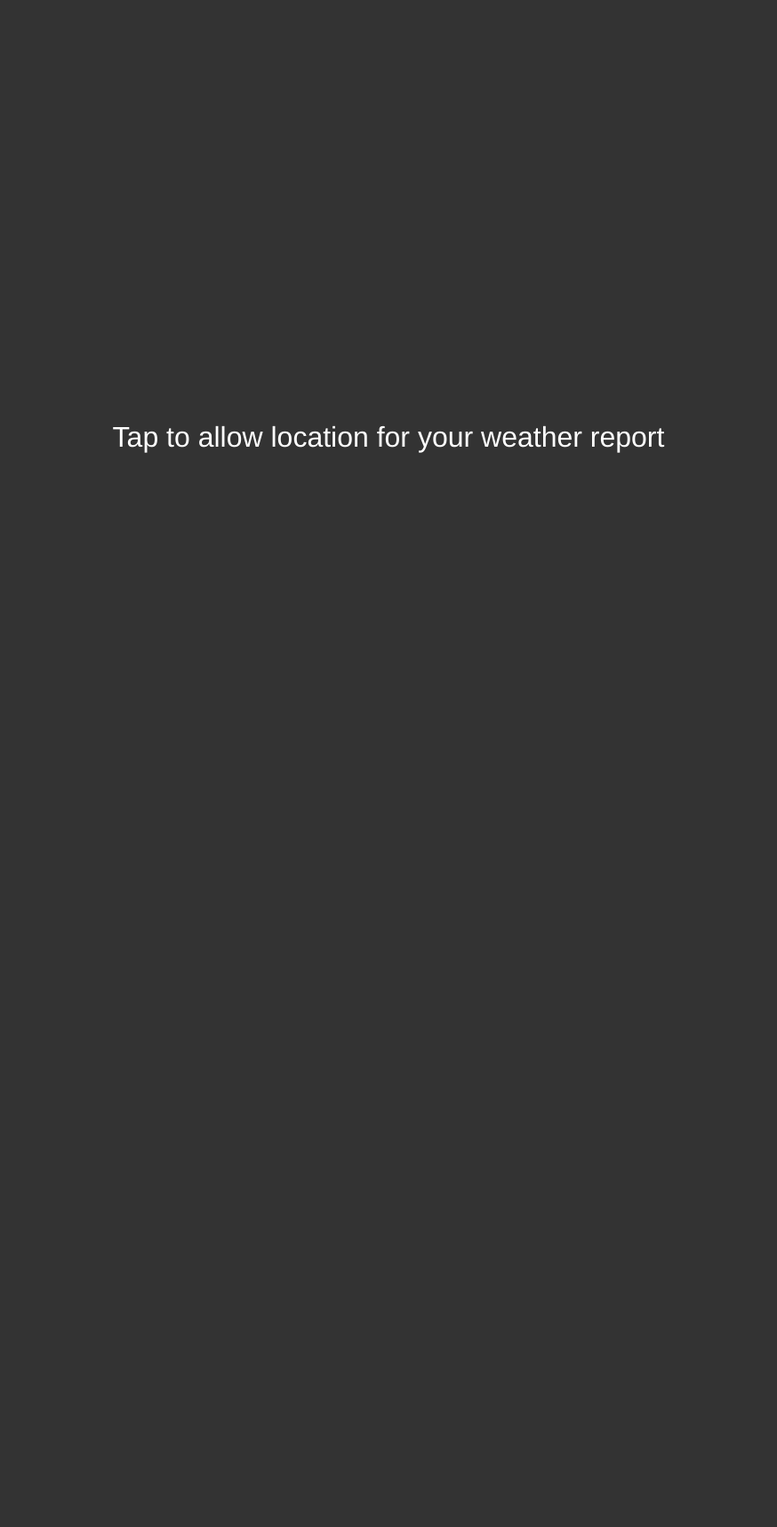
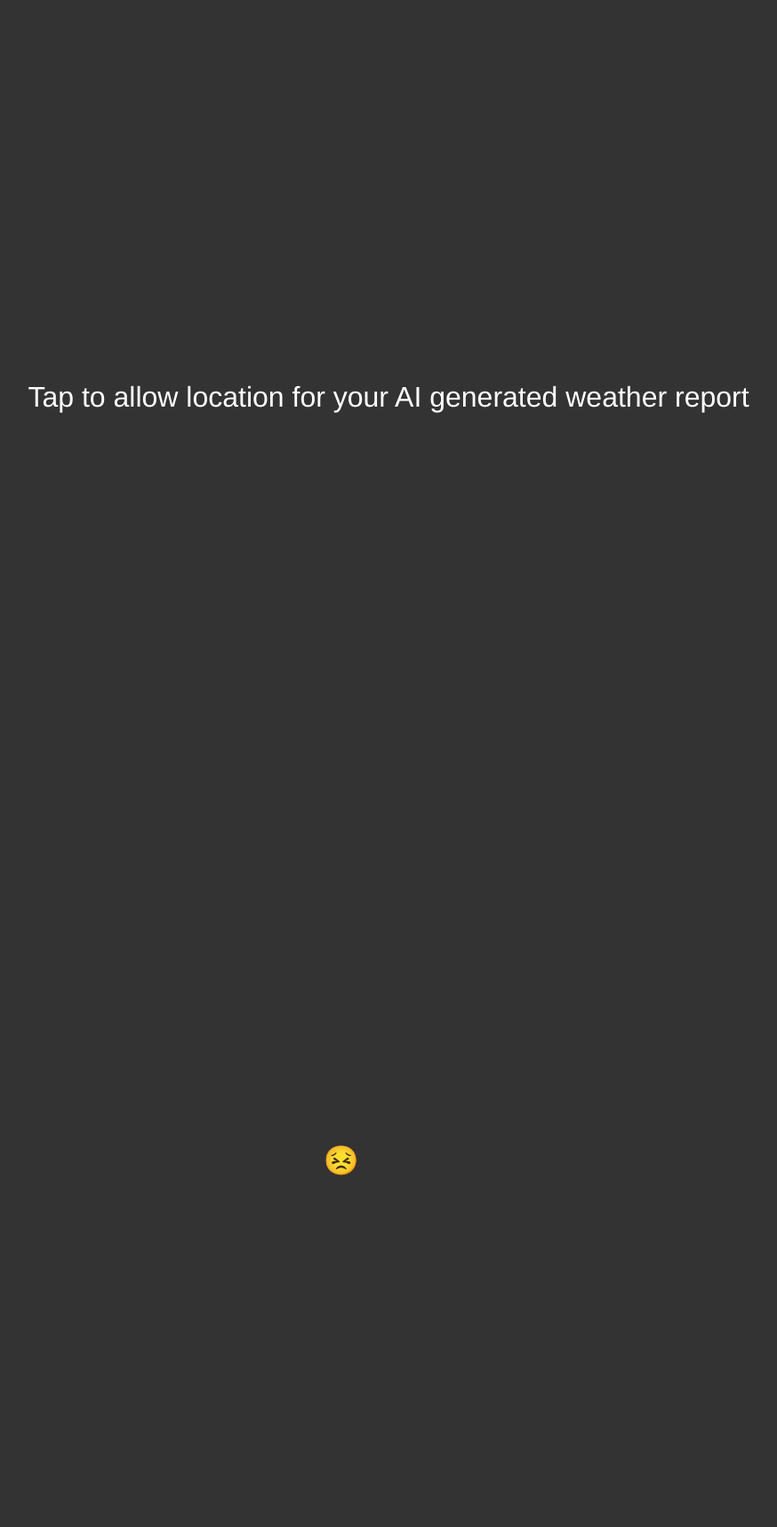
Before and after one commit to michaelcueno/michaelcueno.com, a Jekyll site: the page built from weatherfart/index.html, in a window 1280 px wide. Shown: the whole page at 89% size, without its empty margins (203-1077 px from the left). Built offline with Jekyll 4.4.1, drawn with Linux system fonts in a browser that asks for light colours; before the commit the page ends 996 px from its top, so only the background shows below that.

Commit message:
add emoji spinner and sync script

```diff
--- a/css/weatherfart.scss
+++ b/css/weatherfart.scss
@@ -35,7 +35,7 @@
   justify-content: center;
   align-items: center;
   text-align: center;
-  min-height: 100vh;
+  min-height: 90vh;
 
   border-radius: 25px;
   border-color: $grey-color-light;
@@ -47,7 +47,15 @@
   justify-content: center;
   align-items: center;
   text-align: center;
-  min-height: 100vh;
+  min-height: 90vh;
+}
+
+.fart-text {
+  display: flex;
+  justify-content: center;
+  align-items: center;
+  text-align: center;
+  min-height: 90vh;
 }
 
 .content {
@@ -57,6 +65,72 @@
   align-items: center;
   text-align: center;
   min-height: 100vh;
+}
+
+.fade-in-out-1 {
+  animation: fadeInOut1 4s ease-in-out infinite;
+}
+
+.fade-in-out-2 {
+  animation: fadeInOut2 4s ease-in-out infinite;
+}
+
+.fade-in-out-3 {
+  animation: fadeInOut3 4s ease-in-out infinite;
+}
+
+@keyframes fadeInOut1 {
+  0% {
+    opacity: 0;
+  }
+  16% {
+    opacity: 1;
+  }
+  32% {
+    opacity: 1;
+  }
+  40% {
+    opacity: 0;
+  }
+  100% {
+    opacity: 0;
+  }
+}
+
+@keyframes fadeInOut2 {
+  0% {
+    opacity: 0;
+  }
+  32% {
+    opacity: 0;
+  }
+  48% {
+    opacity: 1;
+  }
+  64% {
+    opacity: 1;
+  }
+  80% {
+    opacity: 0;
+  }
+  100% {
+    opacity: 0;
+  }
+}
+
+@keyframes fadeInOut3 {
+  0% {
+    opacity: 0;
+  }
+  64% {
+    opacity: 0;
+  }
+  80% {
+    opacity: 1;
+  }
+  100% {
+    opacity: 1;
+  }
 }
 
 // Use media queries like this:
--- a/weatherfart/index.html
+++ b/weatherfart/index.html
@@ -5,18 +5,27 @@
 
 <div class="main">
   <div class="center-button" id="start-button">
-  <h1>Tap to allow location for your weather report</h1>
+    <h1>Tap to allow location for your AI generated weather report</h1>
   </div>
 
   <div class="content" style="display: none">
     <p class="chat-response"><p>
   </div>
 
-<div class="spinner" style="display: none;">
-  <svg width="24" height="24" viewBox="0 0 24 24" xmlns="http://www.w3.org/2000/svg"><style>.spinner_SoJz{transform-origin:center;animation:spinner_YGAN 1.5s linear infinite}@keyframes spinner_YGAN{100%{transform:rotate(360deg)}}</style><path class="spinner_SoJz" d="M20.27,4.74a4.93,4.93,0,0,1,1.52,4.61,5.32,5.32,0,0,1-4.1,4.51,5.12,5.12,0,0,1-5.2-1.5,5.53,5.53,0,0,0,6.13-1.48A5.66,5.66,0,0,0,20.27,4.74ZM12.32,11.53a5.49,5.49,0,0,0-1.47-6.2A5.57,5.57,0,0,0,4.71,3.72,5.17,5.17,0,0,1,9.53,2.2,5.52,5.52,0,0,1,13.9,6.45,5.28,5.28,0,0,1,12.32,11.53ZM19.2,20.29a4.92,4.92,0,0,1-4.72,1.49,5.32,5.32,0,0,1-4.34-4.05A5.2,5.2,0,0,1,11.6,12.5a5.6,5.6,0,0,0,1.51,6.13A5.63,5.63,0,0,0,19.2,20.29ZM3.79,19.38A5.18,5.18,0,0,1,2.32,14a5.3,5.3,0,0,1,4.59-4,5,5,0,0,1,4.58,1.61,5.55,5.55,0,0,0-6.32,1.69A5.46,5.46,0,0,0,3.79,19.38ZM12.23,12a5.11,5.11,0,0,0,3.66-5,5.75,5.75,0,0,0-3.18-6,5,5,0,0,1,4.42,2.3,5.21,5.21,0,0,1,.24,5.92A5.4,5.4,0,0,1,12.23,12ZM11.76,12a5.18,5.18,0,0,0-3.68,5.09,5.58,5.58,0,0,0,3.19,5.79c-1,.35-2.9-.46-4-1.68A5.51,5.51,0,0,1,11.76,12ZM23,12.63a5.07,5.07,0,0,1-2.35,4.52,5.23,5.23,0,0,1-5.91.2,5.24,5.24,0,0,1-2.67-4.77,5.51,5.51,0,0,0,5.45,3.33A5.52,5.52,0,0,0,23,12.63ZM1,11.23a5,5,0,0,1,2.49-4.5,5.23,5.23,0,0,1,5.81-.06,5.3,5.3,0,0,1,2.61,4.74A5.56,5.56,0,0,0,6.56,8.06,5.71,5.71,0,0,0,1,11.23Z"/></svg>
+  <div class="fart-text" style="display: flex">
+    <div class="fade-in-out-1">
+      <h1>&#128547;</h1> <!-- 😣 -->
+    </div>
+    <div>&nbsp;&nbsp;&nbsp;</div>
+    <div class="fade-in-out-2">
+      <h1>&#128168;</h1> <!-- 💨 -->
+    </div>
+    <div>&nbsp;&nbsp;&nbsp;</div>
+    <div class="fade-in-out-3">
+      <h1>&#128563;</h1> <!-- 😳 -->
+    </div>
   </div>
 
-</div>
 <script>
 
 function getReport() {
```
Also changed, not shown: other parts of weatherfart/index.html (+1 -3 lines), 1 other file. Lines whose indentation alone changed are shown as unchanged.
